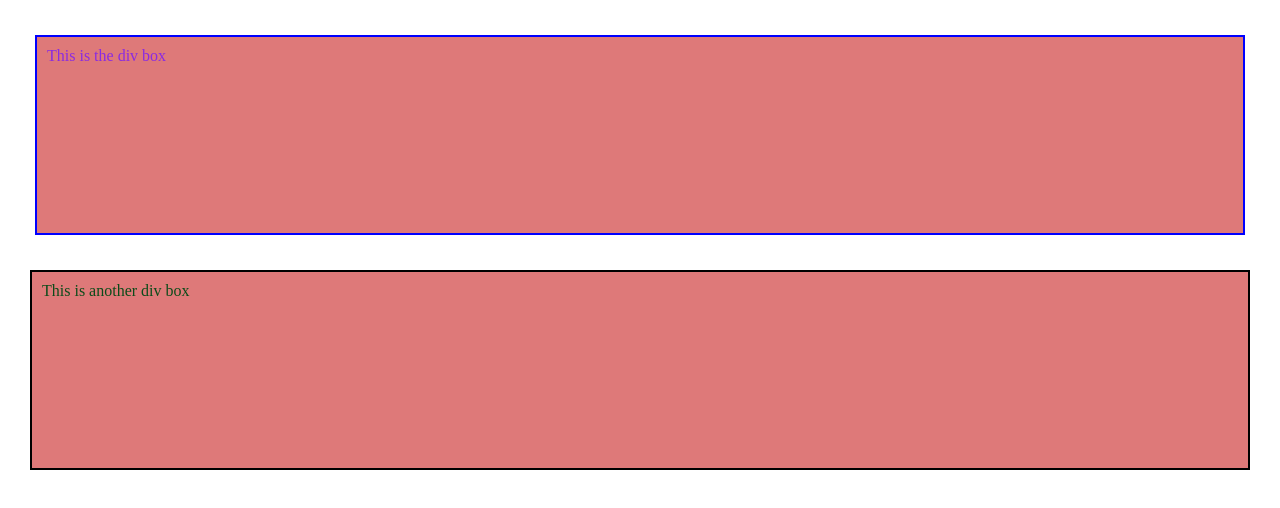
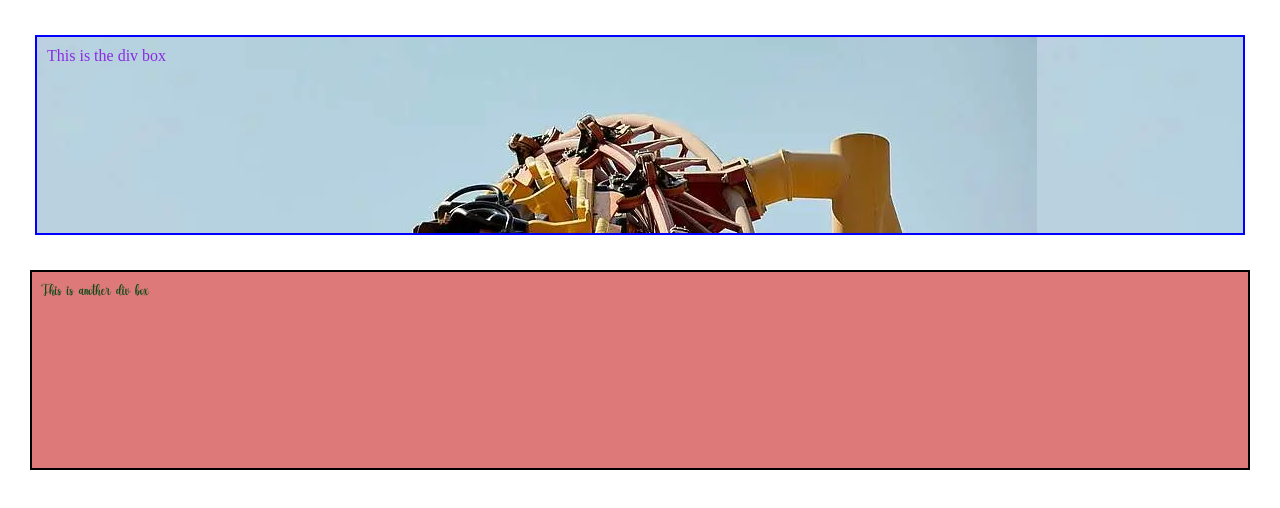
Before and after one commit to SyedaAttiraHashmi/css, a plain HTML site: page index.html in a window 1280 px wide. Drawn offline with Linux system fonts and the light colour scheme.

Commit message:
Font and Images

```diff
--- a/style.css
+++ b/style.css
@@ -1,3 +1,8 @@
+@font-face {
+    font-family: buttermik;
+    src: url(./Buttermilk.woff2);
+}
+
 .box{
     background-color: rgb(222, 121, 121);
 }
@@ -8,6 +13,7 @@
     border: 2px solid blue;
     height: 200px;
     box-sizing: border-box;
+    background-image: url(./img.webp);
     /* box-sizzing border lagana hai meins content height + padding + border include hogi
     200px margin ni hogi is mein add
     agai bix-sizing border ni lagaya to only content ki height 200px hogi
@@ -21,6 +27,7 @@
     border: 2px solid black;
     height: 200px;
     box-sizing: border-box;
+    font-family: buttermik;
 
 }
 *{
```
Also changed, not shown: Buttermilk.woff2 (added), img.webp (added).
